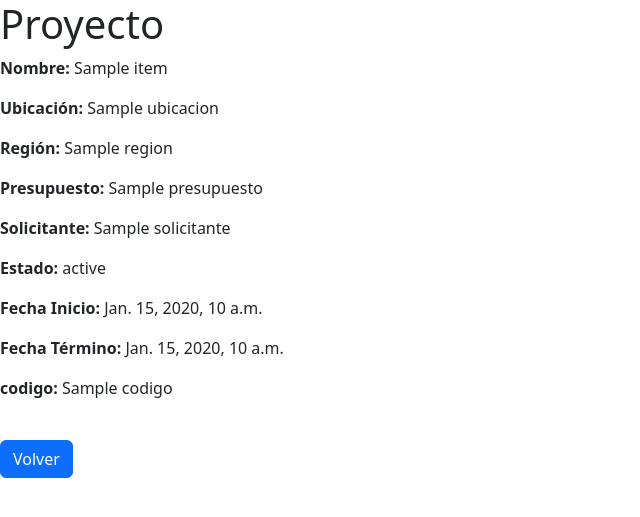
After one commit to JavierSalgado01/web-django, a Django app: page /detalles/1/ in a window 1280 px wide. The commit adds this page. Shown: the top 517 px of the page, without its empty margins (0-640 px from the left). Run offline with Django 5.2, Linux system fonts and the light colour scheme; tables that the repository leaves empty hold one stand-in row (values such as "Sample post"); a database or web service that is not in the repository returns one stand-in record (values such as "Sample title"); data that the repository does not hold is empty.

Commit message:
vista mas detalles

```diff
--- /dev/null
+++ b/django/proyecto_construccion/proyecto_be/templates/detalles.html
@@ -0,0 +1,34 @@
+<!DOCTYPE html>
+<html lang="en">
+<head>
+    {% load static %}
+    <meta charset="UTF-8">
+    <meta name="viewport" content="width=device-width, initial-scale=1.0">
+    <link href="https://cdn.jsdelivr.net/npm/bootstrap@5.2.0-beta1/dist/css/bootstrap.min.css" rel="stylesheet" integrity="sha384-0evHe/X+R7YkIZDRvuzKMRqM+OrBnVFBL6DOitfPri4tjfHxaWutUpFmBp4vmVor" crossorigin="anonymous">
+    <title>Detalles</title>
+</head>
+<body>
+    <h1>Proyecto</h1>
+        <section>
+            <div>
+                {% if detalles %}
+                    <div>
+                        <p><strong>Nombre:</strong> {{ detalles.nombre }}</p>
+                        <p><strong>Ubicación:</strong> {{ detalles.ubicacion }}</p>
+                        <p><strong>Región:</strong> {{ detalles.region }}</p>
+                        <p><strong>Presupuesto:</strong> {{ detalles.presupuesto }}</p>
+                        <p><strong>Solicitante:</strong> {{ detalles.solicitante }}</p>
+                        <p><strong>Estado:</strong> {{ detalles.estado }}</p>
+                        <p><strong>Fecha Inicio:</strong> {{ detalles.fecha_i }}</p>
+                        <p><strong>Fecha Término:</strong> {{ detalles.fecha_t }}</p>
+                        <p><strong>codigo:</strong> {{ detalles.codigo }}</p>
+                    </div>
+                {% endif %}
+            </div><br>
+        </section>
+
+        <div>
+            <a href="{%url 'gestionar' %}" class="btn btn-primary"> Volver</a>
+        </div>
+</body>
+</html>
--- a/django/proyecto_construccion/proyecto_be/templates/index.html
+++ b/django/proyecto_construccion/proyecto_be/templates/index.html
@@ -1,6 +1,7 @@
 <!DOCTYPE html>
 <html lang="en">
 <head>
+    {% load static %}
     <meta charset="UTF-8">
     <meta name="viewport" content="width=device-width, initial-scale=1.0">
     <link href="https://cdn.jsdelivr.net/npm/bootstrap@5.2.0-beta1/dist/css/bootstrap.min.css" rel="stylesheet" integrity="sha384-0evHe/X+R7YkIZDRvuzKMRqM+OrBnVFBL6DOitfPri4tjfHxaWutUpFmBp4vmVor" crossorigin="anonymous">
@@ -67,7 +68,7 @@
         <div>
             {% if proyectos %}
                 {% for p in proyectos %}
-                <div>
+                <div> <!-- -->
                     <p><strong>Nombre:</strong> {{ p.nombre }}</p>
                     <p><strong>Ubicación:</strong> {{ p.ubicacion }}</p>
                     <p><strong>Región:</strong> {{ p.region }}</p>
@@ -77,7 +78,7 @@
                     <p><strong>Fecha Inicio:</strong> {{ p.fecha_i }}</p>
                     <p><strong>Fecha Término:</strong> {{ p.fecha_t }}</p>
                     <p><strong>codigo:</strong> {{ p.codigo }}</p>
-                    <a href="">Ver más</a>
+                    <a href="{% url 'detalles' p.codigo  %}">Ver más</a>
                 </div>
                 {% endfor %}
             {% endif %}
--- a/django/proyecto_construccion/proyecto_be/views.py
+++ b/django/proyecto_construccion/proyecto_be/views.py
@@ -1,6 +1,5 @@
 from django.http import HttpResponse
 from django.shortcuts import render, redirect
-from proyecto_be import models
 import requests
 
 def insert(request):
@@ -92,3 +91,18 @@ def gestionar(request):
     if res.status_code != 200:
         vista['error'] = res.text
     return render(request, 'index.html', vista)
+
+def detalles(request,codigo):
+    try:
+        respuesta = requests.get(f'http://127.0.0.1:3004/search/{codigo}')
+        if respuesta.status_code  == 200:
+            detalles = respuesta.json()
+            return render(request, 'detalles.html', {'detalles':detalles})
+        else:
+            return render(request,'error.html', {'error': respuesta.text})
+    except Exception as e:
+        print(f'esto fue lo que paso: {e}')
+        return render(request, 'error.html', {'error': str(e)})
+
+def login():
+    pass
--- a/django/proyecto_construccion/proyecto_construccion/urls.py
+++ b/django/proyecto_construccion/proyecto_construccion/urls.py
@@ -20,9 +20,10 @@ from proyecto_be import views
 
 urlpatterns = [
     path('admin/', admin.site.urls),
-    path('', views.gestionar, name='gestionar'),
+    path('gestion/', views.gestionar, name='gestionar'),
     path('insert', views.insert, name='insert'),
     path('update', views.update, name='update'),
     path('delete', views.delete, name='delete'),
     path('search', views.search, name='search'),
+    path('detalles/<int:codigo>/', views.detalles, name='detalles'),
 ]
```
Also changed, not shown: django/proyecto_construccion/proyecto_be/static/css/admin.css (added).
